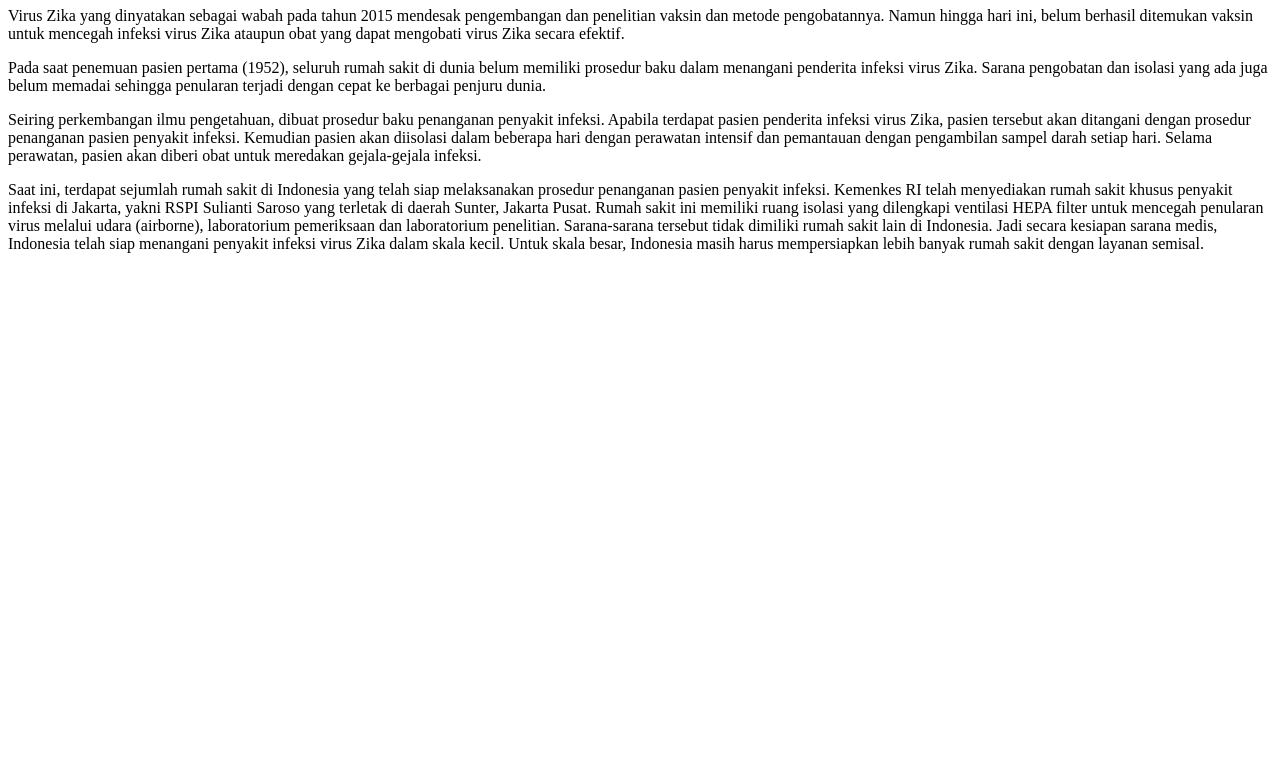
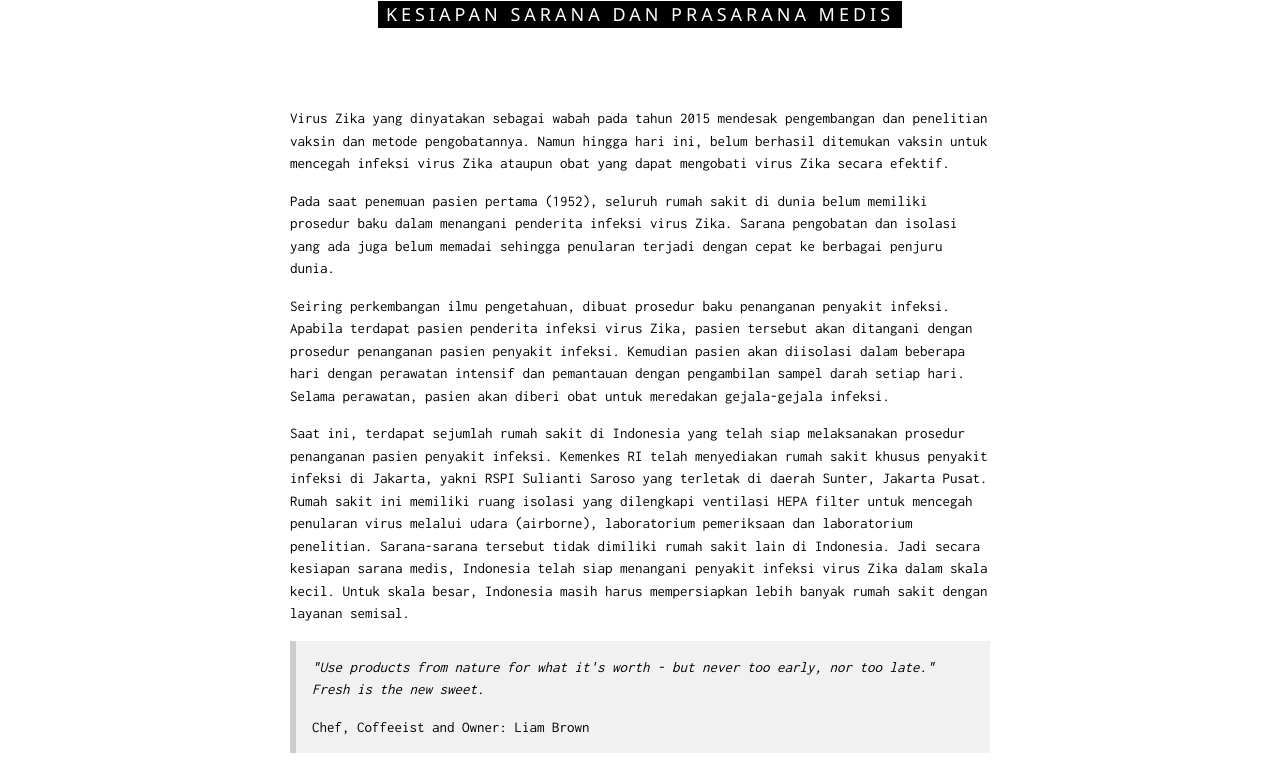
Before and after one commit to SMAKBO/2020-wabah-xi-9-zika-fever, a plain HTML site: page materi opg.html in a window 1280 px wide. Shown: the part 73-839 px from the top of the page. Before the commit the page ends 800 px from the top, so only its background shows below. Drawn offline with nearby package versions, Linux system fonts and the light colour scheme.

Commit message:
Update materi opg.html

```diff
--- a/materi opg.html
+++ b/materi opg.html
@@ -1,21 +1,38 @@
 <!DOCTYPE html>
 <html>
-<head>
-  <title>materinya opg</title>
-</head>
+<!DOCTYPE html>
+<html>
+<title>W3.CSS Template</title>
+<meta charset="UTF-8">
+<meta name="viewport" content="width=device-width, initial-scale=1">
+<link rel="stylesheet" href="https://www.w3schools.com/w3css/4/w3.css">
+<link rel="stylesheet" href="https://fonts.googleapis.com/css?family=Inconsolata">
+<style>
+body, html {
+  height: 100%;
+  font-family: "Inconsolata", sans-serif;
+}
+
+.bgimg {
+  background-position: center;
+  background-size: cover;
+  background-image: url("zikalogo.jpg");
+  min-height: 75%;
+}
+}
+</style>
 <body>
-  <h1>Kesiapan Sarana dan Prasarana Medis</h1>
-<p>
-  Virus Zika yang dinyatakan sebagai wabah pada tahun 2015 mendesak pengembangan dan penelitian vaksin dan metode pengobatannya. Namun hingga hari ini, belum berhasil ditemukan vaksin untuk mencegah infeksi virus Zika ataupun obat yang dapat mengobati virus Zika secara efektif.
-</p>
-<p>
-  Pada saat penemuan pasien pertama (1952), seluruh rumah sakit di dunia belum memiliki prosedur baku dalam menangani penderita infeksi virus Zika. Sarana pengobatan dan isolasi yang ada juga belum memadai sehingga penularan terjadi dengan cepat ke berbagai penjuru dunia.
-</p>
-<p>
-  Seiring perkembangan ilmu pengetahuan, dibuat prosedur baku penanganan penyakit infeksi. Apabila terdapat pasien penderita infeksi virus Zika, pasien tersebut akan ditangani dengan prosedur penanganan pasien penyakit infeksi. Kemudian pasien akan diisolasi dalam beberapa hari dengan perawatan intensif dan pemantauan dengan pengambilan sampel darah setiap hari. Selama perawatan, pasien akan diberi obat untuk meredakan gejala-gejala infeksi.
-</p>
-<p>
-  Saat ini, terdapat sejumlah rumah sakit di Indonesia yang telah siap melaksanakan prosedur penanganan pasien penyakit infeksi. Kemenkes RI telah menyediakan rumah sakit khusus penyakit infeksi di Jakarta, yakni RSPI Sulianti Saroso yang terletak di daerah Sunter, Jakarta Pusat. Rumah sakit ini memiliki ruang isolasi yang dilengkapi ventilasi HEPA filter untuk mencegah penularan virus melalui udara (airborne), laboratorium pemeriksaan dan laboratorium penelitian. Sarana-sarana tersebut tidak dimiliki rumah sakit lain di Indonesia. Jadi secara kesiapan sarana medis, Indonesia telah siap menangani penyakit infeksi virus Zika dalam skala kecil. Untuk skala besar, Indonesia masih harus mempersiapkan lebih banyak rumah sakit dengan layanan semisal.
-</p>
-</body>
-</html>
+<div class="w3-container" id="about">
+  <div class="w3-content" style="max-width:700px">
+    <h5 class="w3-center w3-padding-64"><span class="w3-tag w3-wide">KESIAPAN SARANA DAN PRASARANA MEDIS</span></h5>
+<p> Virus Zika yang dinyatakan sebagai wabah pada tahun 2015 mendesak pengembangan dan penelitian vaksin dan metode pengobatannya. Namun hingga hari ini, belum berhasil ditemukan vaksin untuk mencegah infeksi virus Zika ataupun obat yang dapat mengobati virus Zika secara efektif.</p>
+<p>Pada saat penemuan pasien pertama (1952), seluruh rumah sakit di dunia belum memiliki prosedur baku dalam menangani penderita infeksi virus Zika. Sarana pengobatan dan isolasi yang ada juga belum memadai sehingga penularan terjadi dengan cepat ke berbagai penjuru dunia.</p>
+<p>Seiring perkembangan ilmu pengetahuan, dibuat prosedur baku penanganan penyakit infeksi. Apabila terdapat pasien penderita infeksi virus Zika, pasien tersebut akan ditangani dengan prosedur penanganan pasien penyakit infeksi. Kemudian pasien akan diisolasi dalam beberapa hari dengan perawatan intensif dan pemantauan dengan pengambilan sampel darah setiap hari. Selama perawatan, pasien akan diberi obat untuk meredakan gejala-gejala infeksi.</p>
+<p> Saat ini, terdapat sejumlah rumah sakit di Indonesia yang telah siap melaksanakan prosedur penanganan pasien penyakit infeksi. Kemenkes RI telah menyediakan rumah sakit khusus penyakit infeksi di Jakarta, yakni RSPI Sulianti Saroso yang terletak di daerah Sunter, Jakarta Pusat. Rumah sakit ini memiliki ruang isolasi yang dilengkapi ventilasi HEPA filter untuk mencegah penularan virus melalui udara (airborne), laboratorium pemeriksaan dan laboratorium penelitian. Sarana-sarana tersebut tidak dimiliki rumah sakit lain di Indonesia. Jadi secara kesiapan sarana medis, Indonesia telah siap menangani penyakit infeksi virus Zika dalam skala kecil. Untuk skala besar, Indonesia masih harus mempersiapkan lebih banyak rumah sakit dengan layanan semisal.</p>
+    <div class="w3-panel w3-leftbar w3-light-grey">
+      <p><i>"Use products from nature for what it's worth - but never too early, nor too late." Fresh is the new sweet.</i></p>
+      <p>Chef, Coffeeist and Owner: Liam Brown</p>
+    </div>
+<footer class="w3-center w3-light-grey w3-padding-48 w3-large">
+  <p>-by Naufal Dhawy P. XI.9- <a href="https://www.w3schools.com/w3css/default.asp" title="W3.CSS" target="_blank" class="w3-hover-text-green"></a></p>
+</footer>
```
